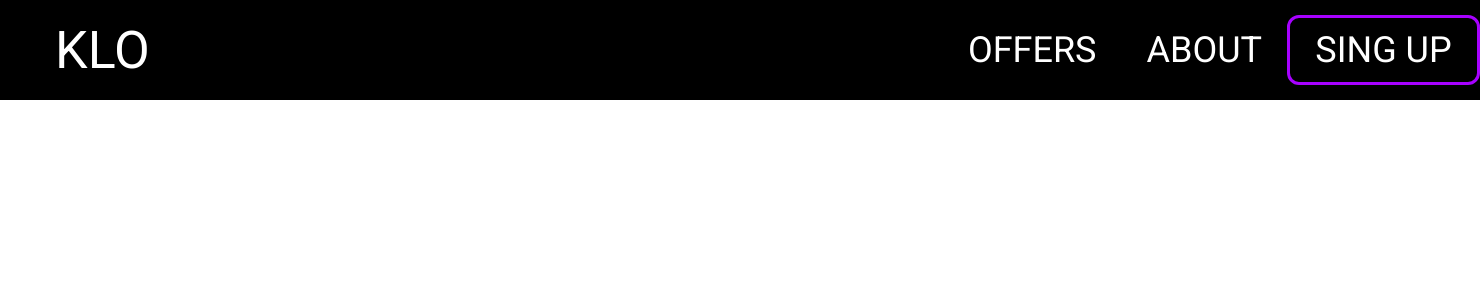
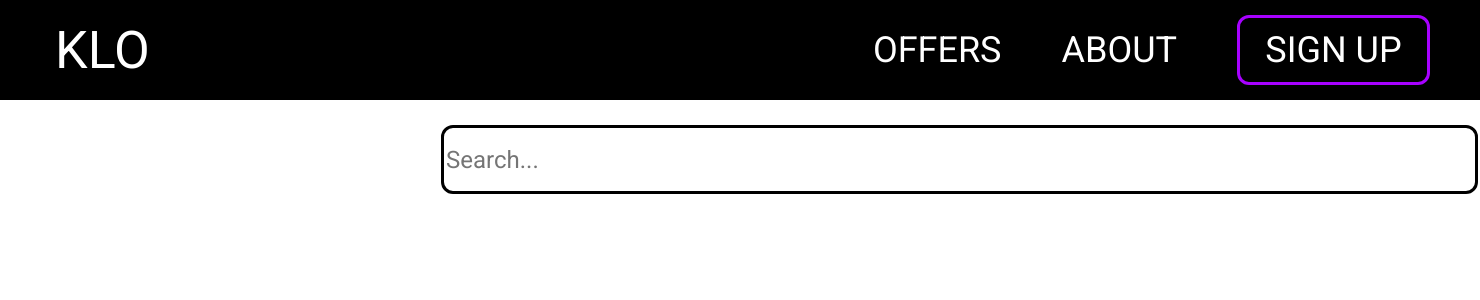
Before and after one commit to DayLightVB/DjangoProjectForIntership, a Django app: page /klo/ in a window 1480 px wide. Shown: the top 300 px of the page. Run offline with Django 3.2, Linux system fonts and the light colour scheme.

Commit message:
The header was corrected, a search template was added, an empty Sign up page was created

```diff
--- a/ProjectforIntership/polls/static/css/klo.css
+++ b/ProjectforIntership/polls/static/css/klo.css
@@ -21,22 +21,28 @@ header {
     color: #fff;
     font-size: 52px;
     text-decoration: none;
+    transition: color .4s linear;
+}
+
+.logo:hover{
+    color: #A701FF;
 }
 
 .nav{
+    display: inline-block;
+    vertical-align: top;
+    margin: 0 50px;
     font-family: Roboto;
     font-size: 36px;
     text-transform: uppercase;
     display: flex;
     justify-content: space-between;
     align-items: center;
+
 }
 
 .barlink{
-    display: inline-block;
-    vertical-align: top;
-    margin: 0 25px;
-
+    margin: 0 30px;
     color: #fff;
     text-decoration: none;
 
@@ -55,6 +61,7 @@ header {
 }
 
 .bar_button{
+    margin: 0px 0px 0px 30px;
     width: 193px;
     height: 70px;
     background-color: black;
@@ -73,3 +80,20 @@ header {
 .bar_button:hover{
     color: #A701FF;
 }
+
+.search_input{
+    position: absolute;
+    width: 1037px;
+    height: 69px;
+    left: 441px;
+    top: 125px;
+    font-family: Roboto;
+    font-style: normal;
+    font-weight: normal;
+    font-size: 24px;
+    line-height: 28px;
+
+    border: 3px solid #000000;
+    box-sizing: border-box;
+    border-radius: 12px;
+}
--- a/ProjectforIntership/polls/templates/polls/about.html
+++ b/ProjectforIntership/polls/templates/polls/about.html
@@ -20,7 +20,7 @@
 			<nav class="nav">
 				<a class= "barlink" href="/offers/">Offers</a>
 				<a class= "barlink" href="/about/">About</a>
-				<button class="bar_button">Sing up</button>
+				<button onclick="document.location=/signup/" class="bar_button">Sign up</button>
 			</nav>
 			</div>
 		</div>
--- a/ProjectforIntership/polls/templates/polls/klo.html
+++ b/ProjectforIntership/polls/templates/polls/klo.html
@@ -20,10 +20,16 @@
 			<nav class="nav">
 				<a class= "barlink" href="/offers/">Offers</a>
 				<a class= "barlink" href="/about/">About</a>
-				<button class="bar_button">Sing up</button>
+				<button onclick="document.location=/signup/" class="bar_button">Sign up</button>
 			</nav>
 			</div>
 		</div>
 	</header>
+	<section>
+		<form class="search_form" action="" method="get">
+  			<input class="search_input" name="s" placeholder="Search..." type="search">
+  			<button class="search_button" type="submit">Go</button>
+		</form>
+	</section>
 </body>
 </html>
--- a/ProjectforIntership/polls/templates/polls/offers.html
+++ b/ProjectforIntership/polls/templates/polls/offers.html
@@ -20,7 +20,7 @@
 			<nav class="nav">
 				<a class= "barlink" href="/offers/">Offers</a>
 				<a class= "barlink" href="/about/">About</a>
-				<button class="bar_button">Sing up</button>
+				<button onclick="document.location=/signup/" class="bar_button">Sign up</button>
 			</nav>
 			</div>
 		</div>
--- a/ProjectforIntership/polls/urls.py
+++ b/ProjectforIntership/polls/urls.py
@@ -6,4 +6,5 @@ urlpatterns = [
     path('klo/', views.klo, name='klo'),
     path('offers/', views.offers, name='offers'),
     path('about/', views.about, name='about'),
+    path('signup/', views.signup, name='signup'),
 ]
--- a/ProjectforIntership/polls/views.py
+++ b/ProjectforIntership/polls/views.py
@@ -14,3 +14,6 @@ def offers(request):
 
 def about(request):
     return render(request, 'polls/about.html')
+
+def signup(request):
+    return render(request, 'polls/signup.html')
```
Also changed, not shown: ProjectforIntership/polls/static/css/about.css (+11 -4 lines), ProjectforIntership/polls/static/css/offers.css (+11 -4 lines), ProjectforIntership/polls/templates/polls/signup.html (added, +12 -0 lines), ProjectforIntership/polls/static/css/signup.css (added).
